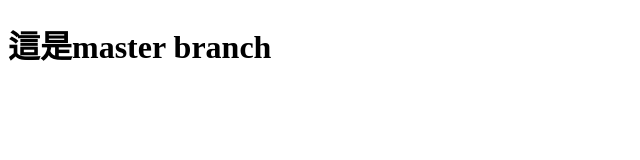
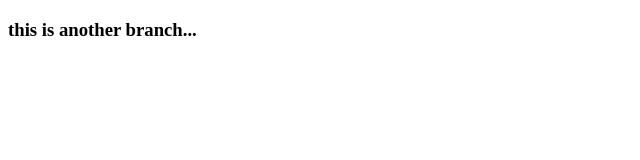
Before and after one commit to k1o8n3e/0522test, a plain HTML site: page index.html in a window 1280 px wide. Shown: the whole page, without its empty margins (0-640 px from the left). Drawn offline with Linux system fonts and the light colour scheme.

Commit message:
create a h3 tag

```diff
--- a/index.html
+++ b/index.html
@@ -7,6 +7,6 @@
     <title>Document</title>
   </head>
   <body>
-    <h1>這是master branch</h1>
+    <h3>this is another branch...</h3>
   </body>
 </html>
```
